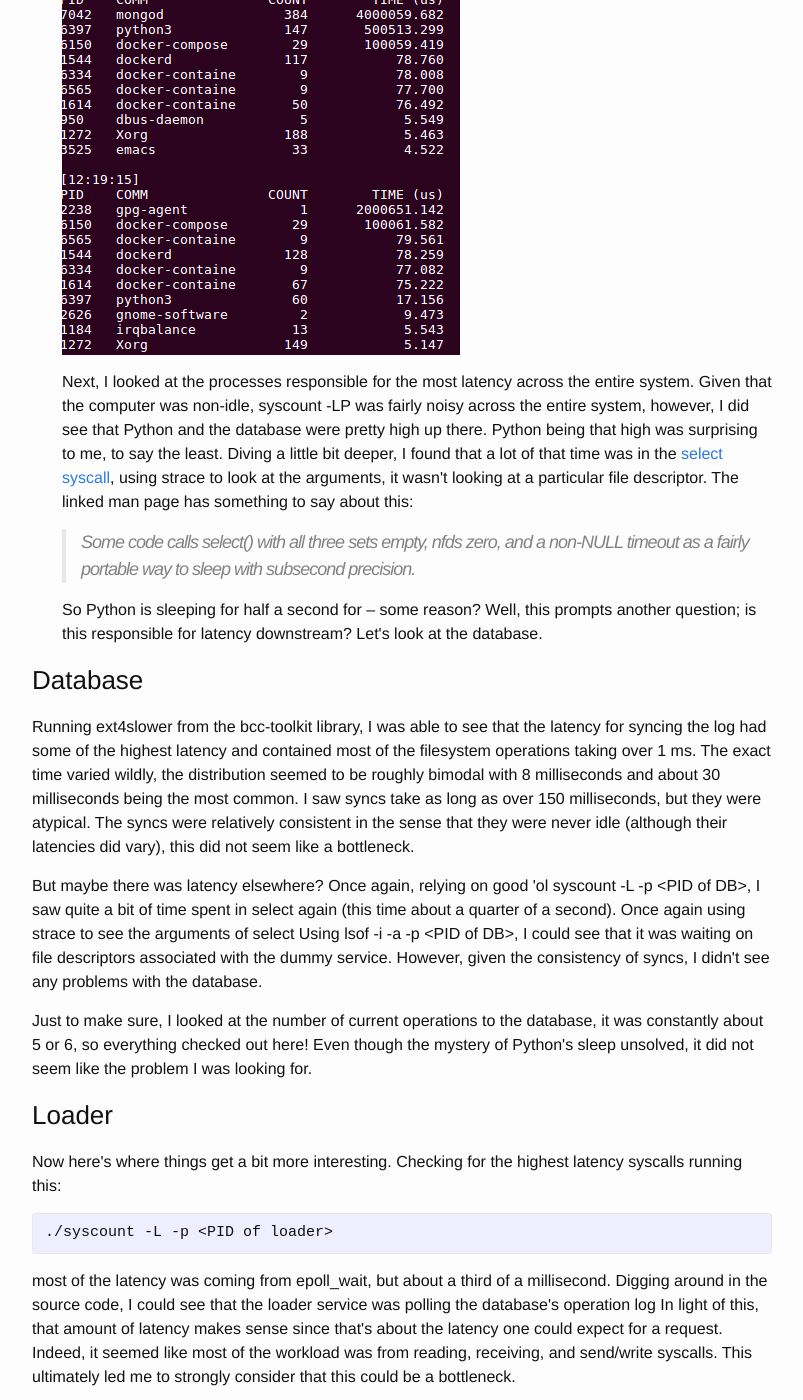
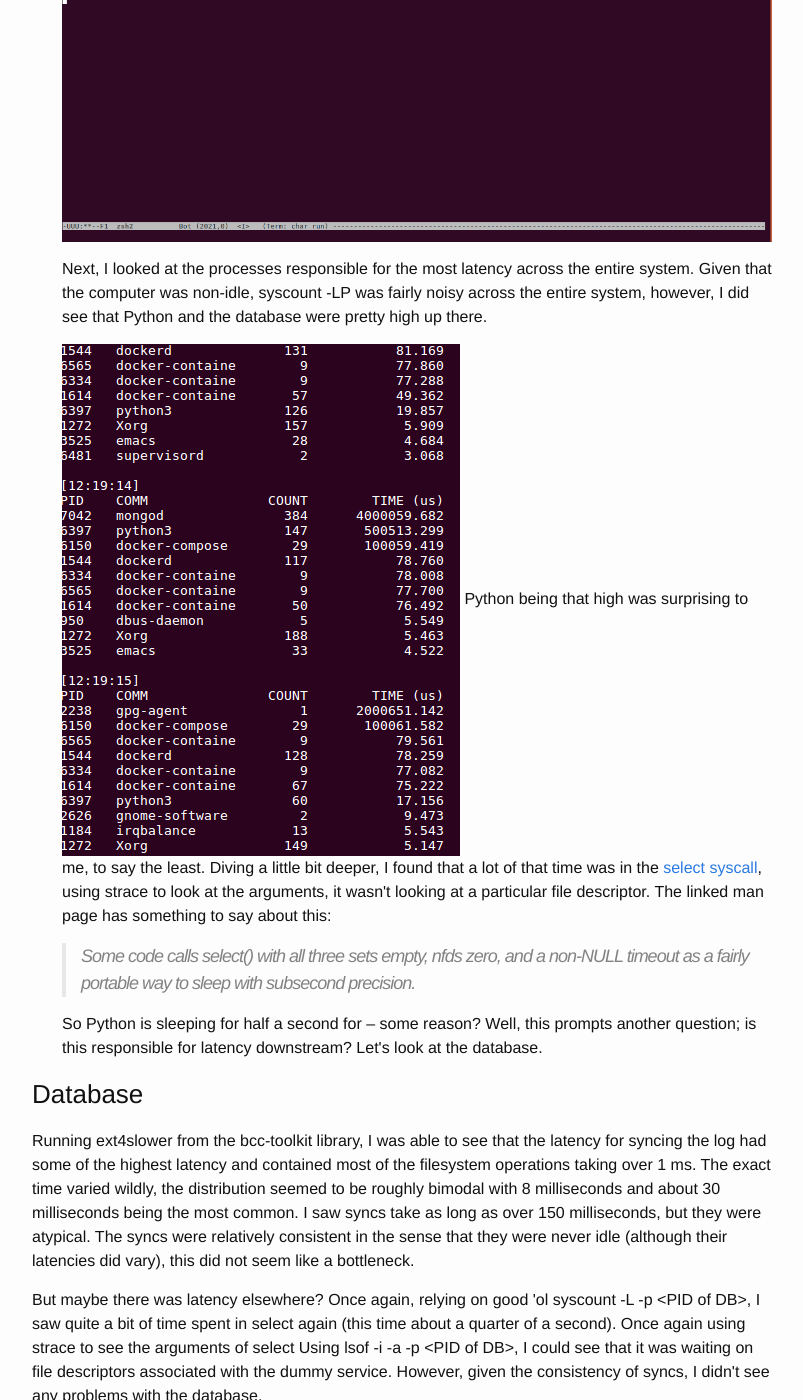
Before and after one commit to b-t-g/b-t-g.github.io, a Jekyll site: the page built from _posts/2018-04-09-bcc.html, in a window 1280 px wide and 1400 px high, scrolled down 1439 px. Shown: the whole window, without its empty margins (238-1041 px from the left). Built offline with Jekyll 4.4.1, drawn with Linux system fonts in a browser that asks for light colours; formulas are drawn with MathJax 3.

Commit message:
Add tcp and biotop screenshots

```diff
--- a/_posts/2018-04-09-bcc.html
+++ b/_posts/2018-04-09-bcc.html
@@ -76,15 +76,20 @@ After looking around the available tcp tools, I found tcptop to be the best tool
 
 
 <div class="figure">
-<p><img src="https://b-t-g.github.com/assets/global_latency.png" alt="global_latency.png" />
+<p><img src="https://b-t-g.github.com/assets/tcp_before.png" alt="tcp_before.png" />
 </p>
 </div>
 
+
 <p>
 Next, I looked at the processes responsible for the most latency across the entire system. Given that the computer was non-idle, syscount -LP was fairly noisy across
-the entire system, however, I did see that Python and the database were pretty high up there. Python being that high was surprising to me, to say the least. Diving a little bit deeper,
-I found that a lot of that time was in the <a href="http://man7.org/linux/man-pages/man2/select.2.html">select syscall</a>, using strace to look at the arguments, it wasn't looking
-at a particular file descriptor. The linked man page has something to say about this:
+the entire system, however, I did see that Python and the database were pretty high up there.
+</p>
+
+<p>
+<img src="https://b-t-g.github.com/assets/global_latency.png" alt="global_latency.png" />
+Python being that high was surprising to me, to say the least. Diving a little bit deeper, I found that a lot of that time was in the <a href="http://man7.org/linux/man-pages/man2/select.2.html">select syscall</a>, using strace to look at the arguments,
+it wasn't looking at a particular file descriptor. The linked man page has something to say about this:
 </p>
 <blockquote>
 <p>
@@ -153,6 +158,7 @@ Now we turn ourselves back to the database; by how much is the operation log gro
 the location of the operation log and ran wc -c several times and noticed that the file stayed the same size. I then saw that the size of the operation log on disk is a fixed size, which
 left the question of by how much the operation log was growing over a 10 second period? This time it's biotop that came to the rescue. I could see that roughly 5 times as much data was running
 through the operation log as going through the loader service.
+<img src="https://b-t-g.github.com/assets/biotop.png" alt="biotop.png" />
 </p>
 
 <p>
@@ -161,6 +167,12 @@ process? We go back to the source. Conveniently for me, there was a class called
 variable. Hmm, curious. Well, what does the batchSize default to? I found the config file and the default batch size is 10. That's struck me as quite low given how quickly the log was growing.
 Bumping that batchSize up and rebuilding the container, I could see much more data running through!
 </p>
+
+
+<div class="figure">
+<p><img src="https://b-t-g.github.com/assets/tcp_after.png" alt="tcp_after.png" />
+</p>
+</div>
 </div>
 </div>
 </div>
```
